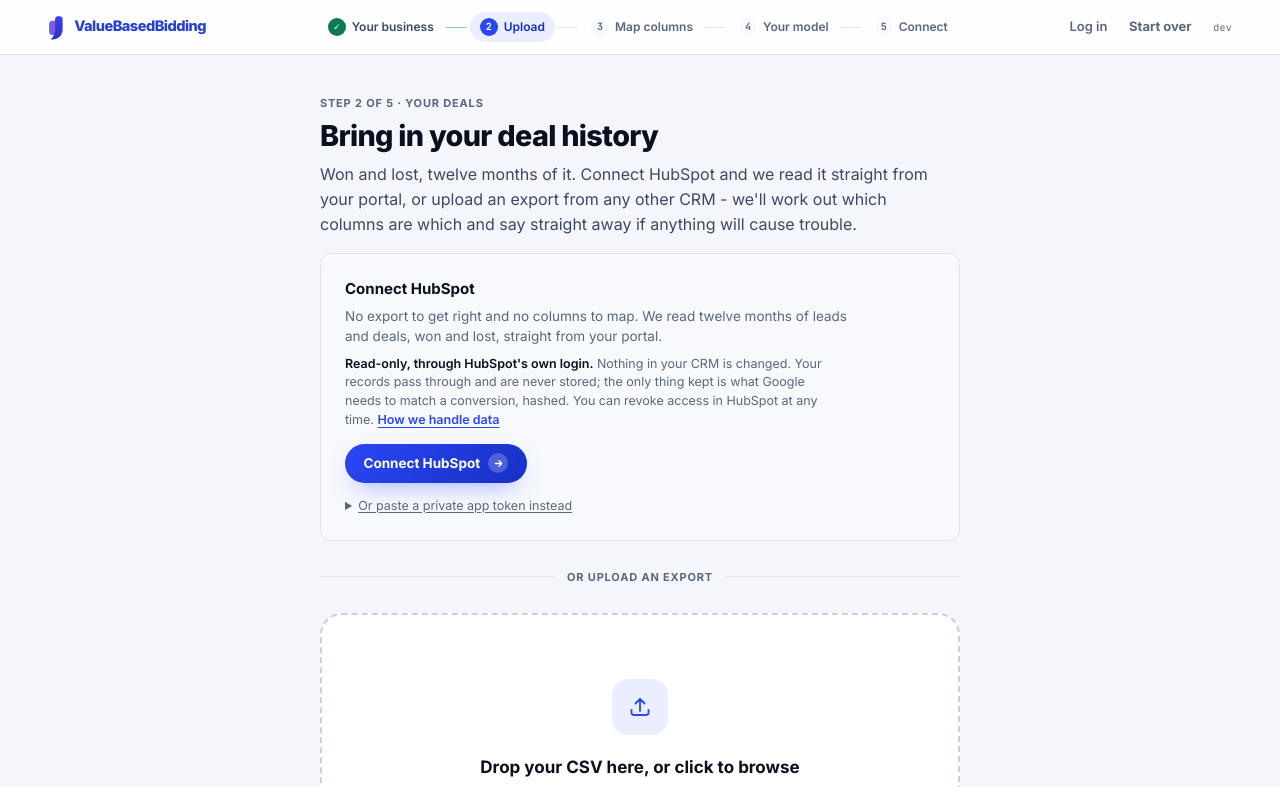
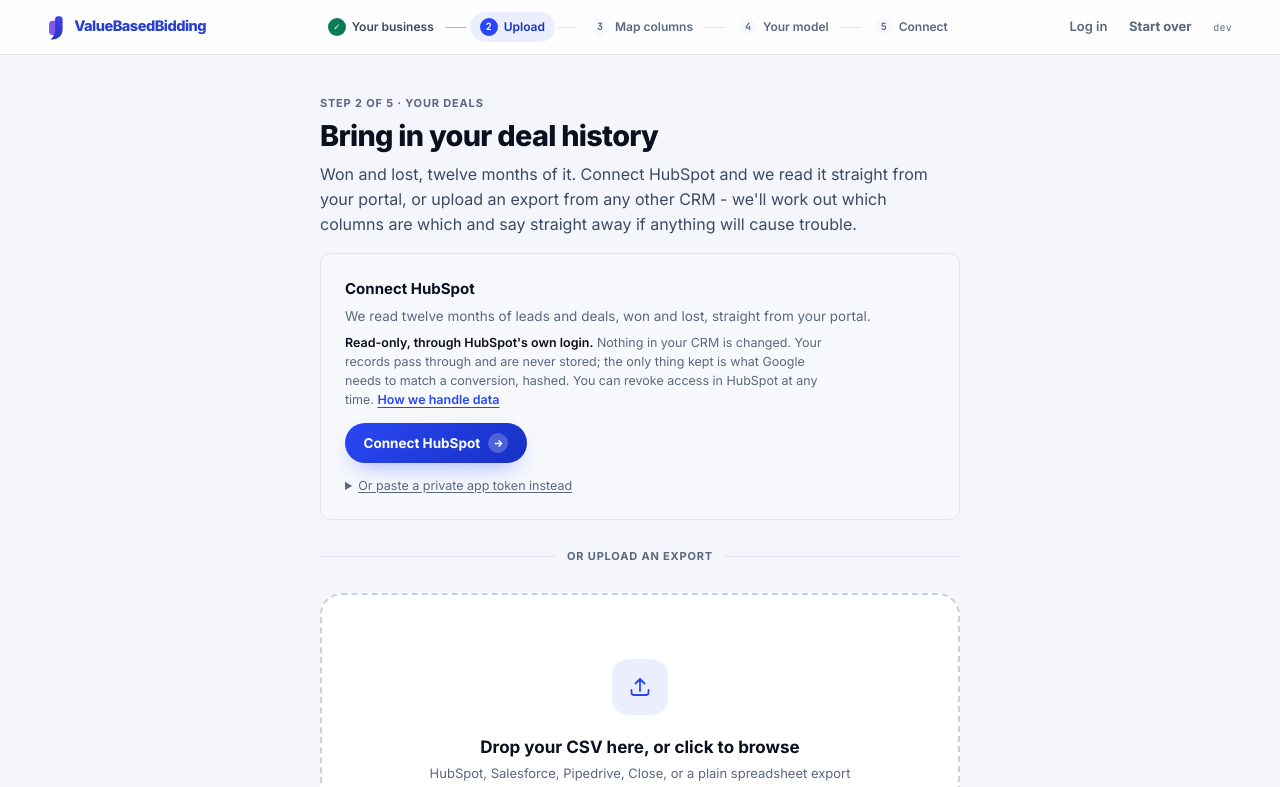
Before and after one commit to alonosz/VBB, a Next.js app: page /diagnostic/upload in a window 1280 px wide. Shown: the top 787 px of the page. Built offline with nearby package versions, Linux system fonts and the light colour scheme.

Commit message:
Drop the export line from the HubSpot card
Co-Authored-By: Claude Fable 5.1 <noreply@anthropic.com>
Claude-Session: https://claude.ai/code/session_01WVZ1rVUpurohtxmsT1QBvg

```diff
--- a/src/components/diagnostic/ConnectHubSpot.tsx
+++ b/src/components/diagnostic/ConnectHubSpot.tsx
@@ -277,8 +277,8 @@ export function ConnectHubSpot({
     <div className="well mt-4 p-5 sm:p-6">
       <p className="text-[15px] font-bold">Connect HubSpot</p>
       <p className="mt-1.5 max-w-[62ch] text-[13.5px] text-[var(--muted)]">
-        No export to get right and no columns to map. We read twelve months of
-        leads and deals, won and lost, straight from your portal.
+        We read twelve months of leads and deals, won and lost, straight from
+        your portal.
       </p>
       <p className="mt-2 max-w-[62ch] text-[12.5px] text-[var(--muted)]">
         <span className="font-semibold text-[var(--foreground)]">Read-only, through HubSpot&apos;s own login.</span>{" "}
```
